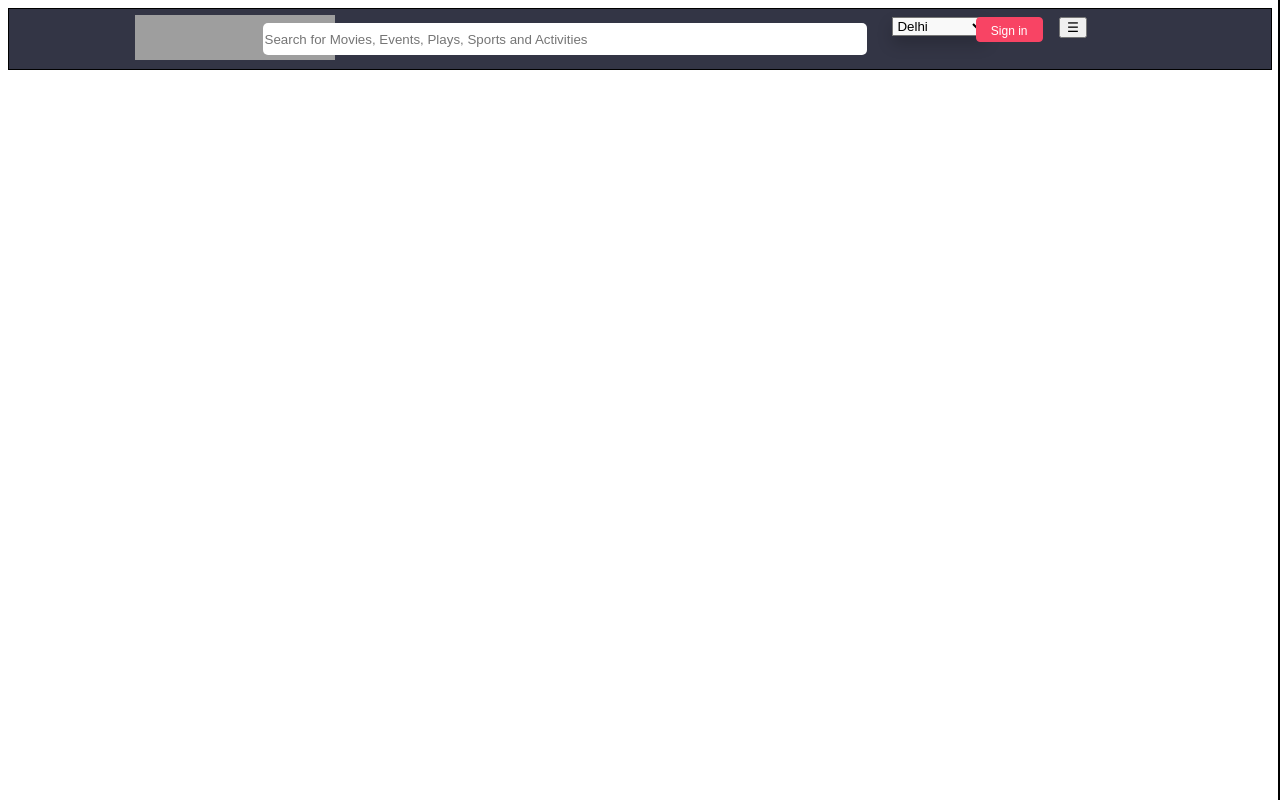
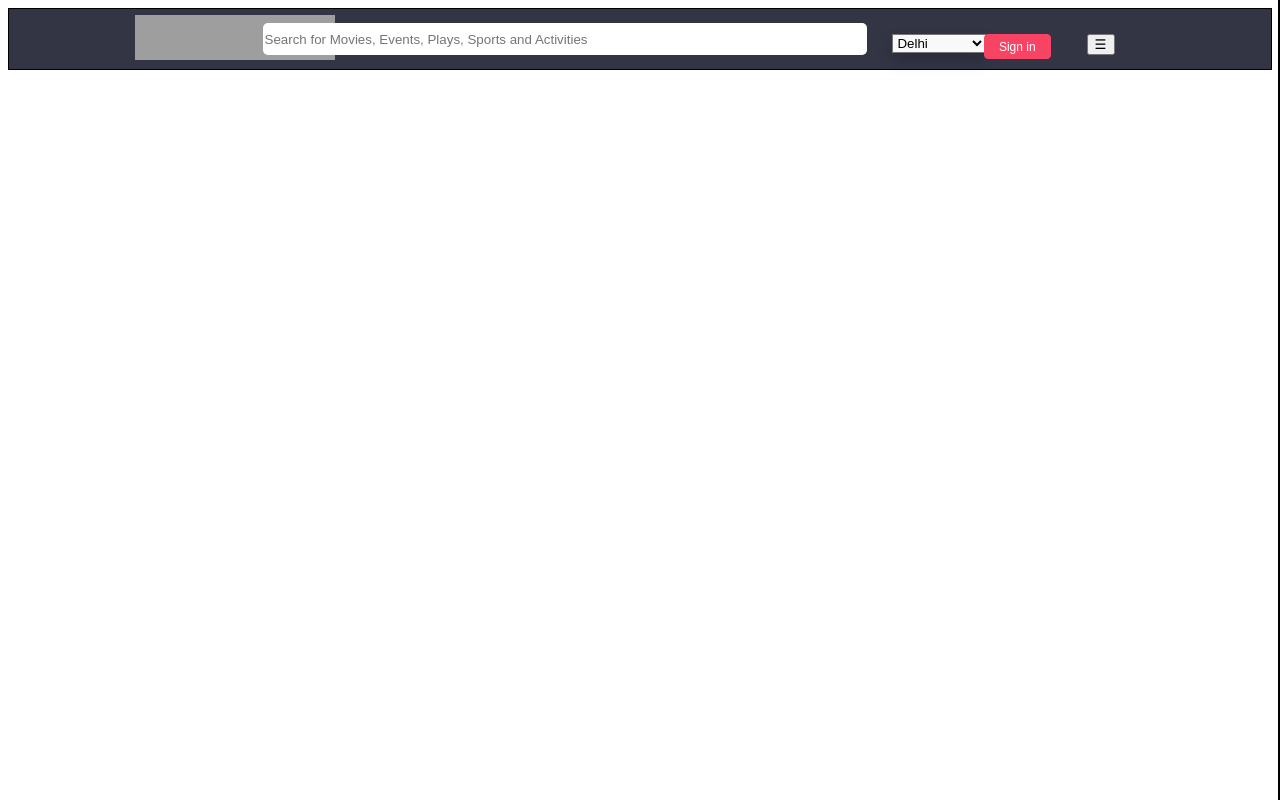
Before and after one commit to Vidisha-Khalpada/BookMyShow, a plain HTML site: page navbar.html in a window 1280 px wide. Drawn offline with Linux system fonts and the light colour scheme; grey boxes are pictures that could not be loaded.

Commit message:
Add files via upload

```diff
--- a/styles/navbar.css
+++ b/styles/navbar.css
@@ -44,9 +44,10 @@
 
 #navbuttons {
     width: 100%;
-    height: 45px;
+    height: 10px;
     display: grid;
     grid-template-columns: repeat(3, 33%);
+    text-align: center;
 }
 
 #navsign {
@@ -54,7 +55,6 @@
     background-color: rgb(248, 68, 100);
     font-size: 12px;
     height: 25px;
-    line-height: 25px;
     width: 67px;
     text-align: center;
     border-radius: 4px;
@@ -107,11 +107,6 @@
 .openbtn:hover {
     background-color: #444;
 }
-
-#main {
-    transition: margin-left .5s;
-    padding: 16px;
-}
 #mySidebar > div{
     height: 50px;
     border: 1px solid black;
```
